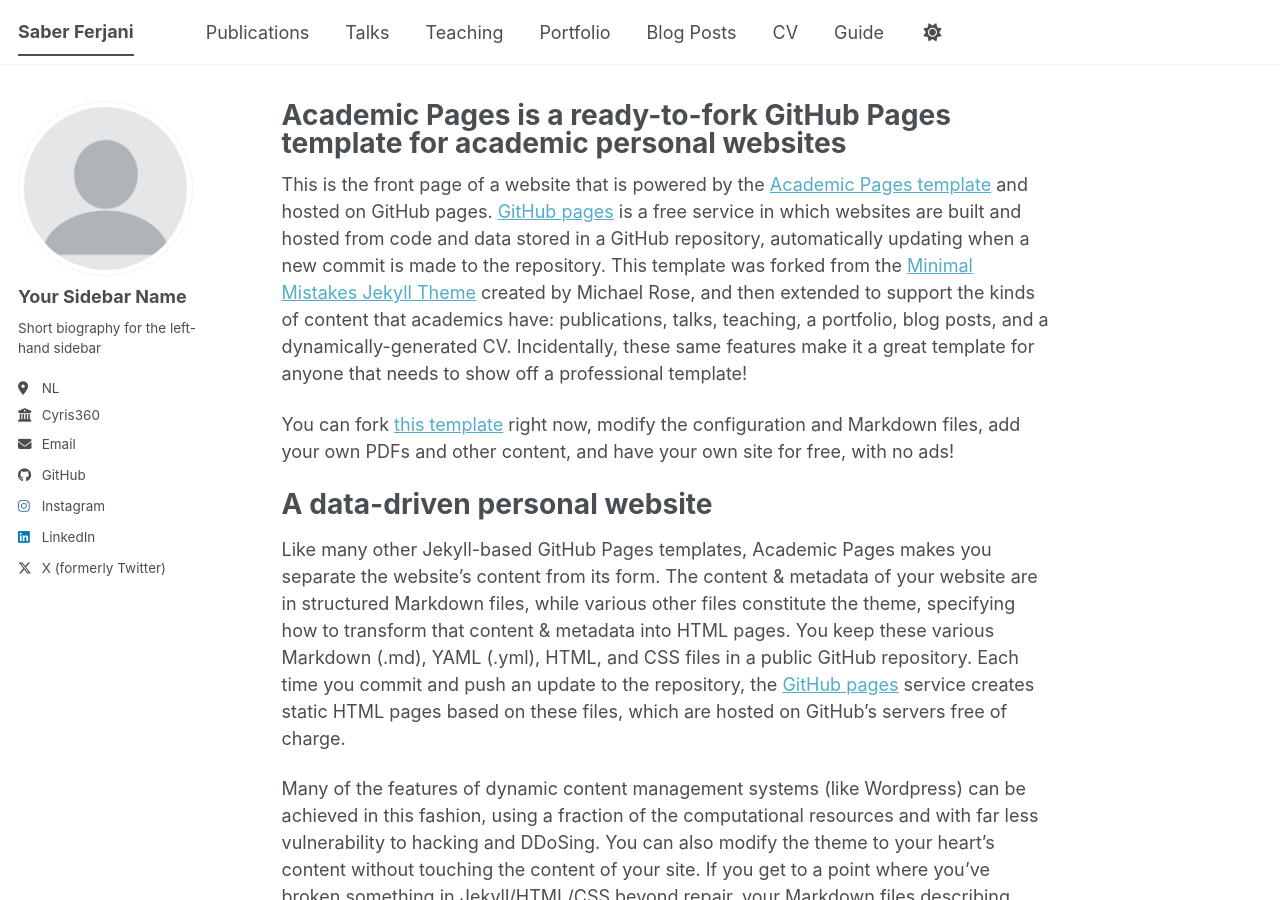
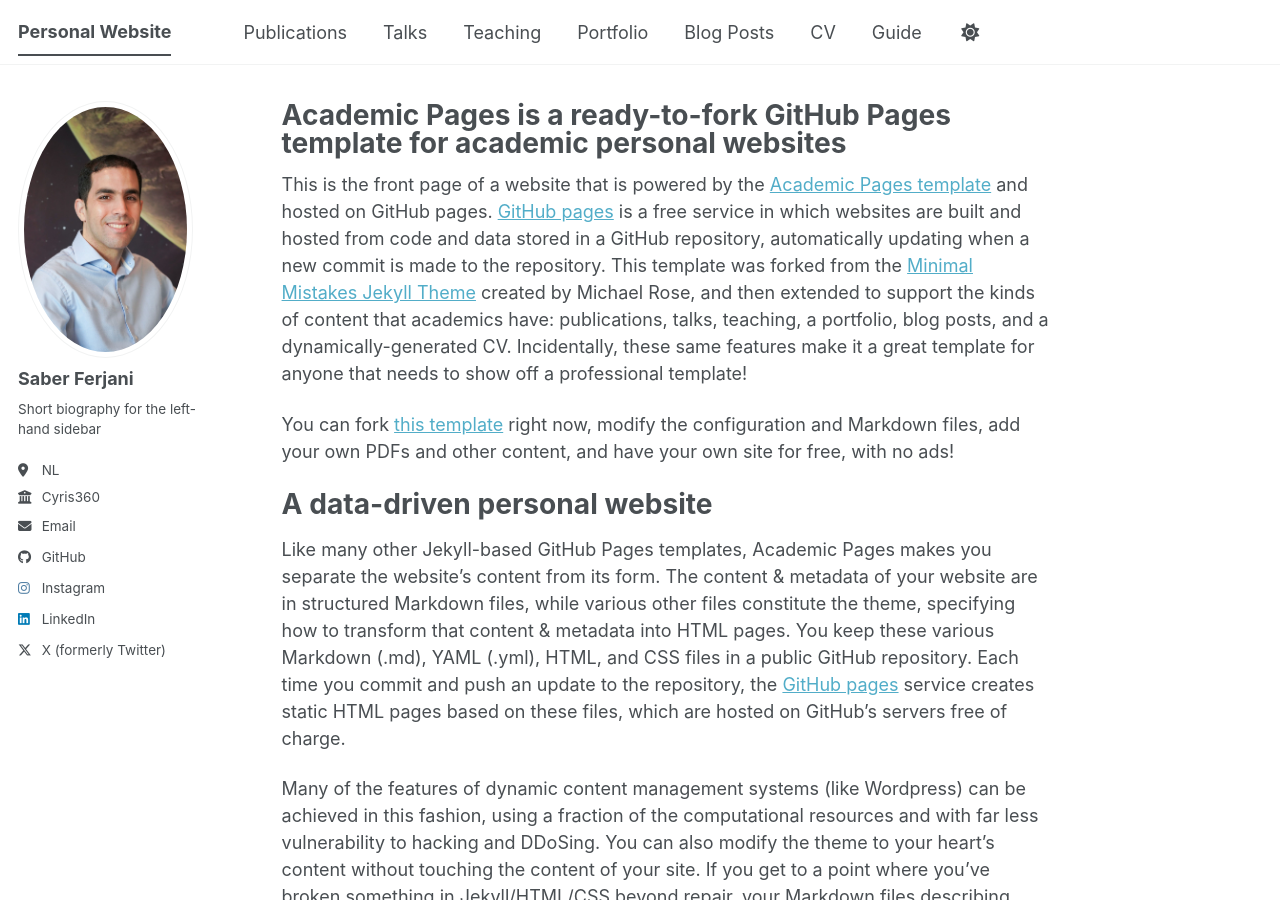
Before and after one commit to sabertn/personal-web, a Jekyll site: the page built from _pages/about.md, in a window 1280 px wide and 900 px high. Built offline with Jekyll 4.4.1, drawn with Linux system fonts in a browser that asks for light colours; a script bundle is joined from its source files by our own code; library files that are not in the unit come from our copies.

Commit message:
Update _config.yml

```diff
--- a/_config.yml
+++ b/_config.yml
@@ -9,7 +9,7 @@
 # Basic Site Settings
 locale                   : "en-US"
 site_theme               : "default" # The available themes options are "default", "air", "sunrise", "mint", "dirt" and "contrast"
-title                    : "Saber Ferjani"
+title                    : "Personal Website"
 title_separator          : "-"
 name                     : &name "Saber Ferjani"
 description              : &description "Saber Ferjani's personal website"   # Update this with a general description of your site, this is the default if not overridden by a page
@@ -23,8 +23,8 @@
 #               Additional customization can be done by editing /_includes/author-profile.html
 author:
   # Biographic information
-  avatar           : "profile.png"
-  name             : "Your Sidebar Name"
+  avatar           : "saber-profile.jpg"
+  name             : "Saber Ferjani"
   pronouns         : # example: "she/her"
   bio              : "Short biography for the left-hand sidebar"
   location         : "NL"
```
